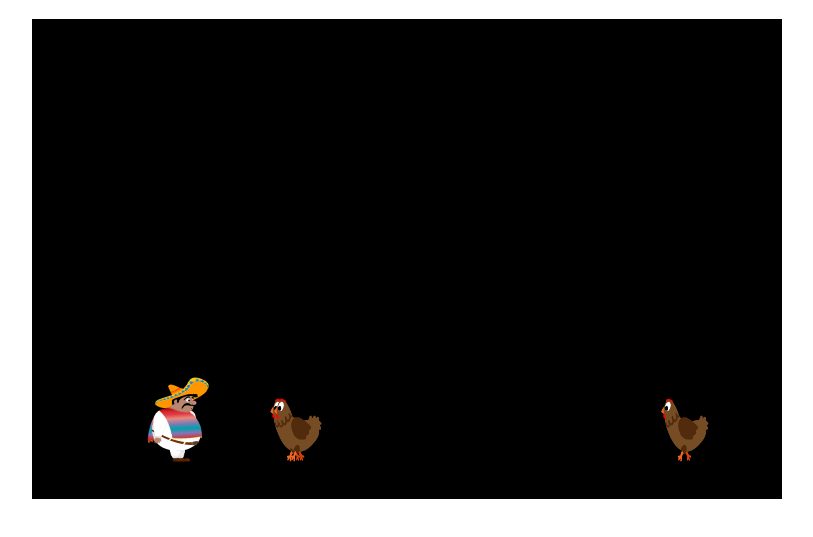
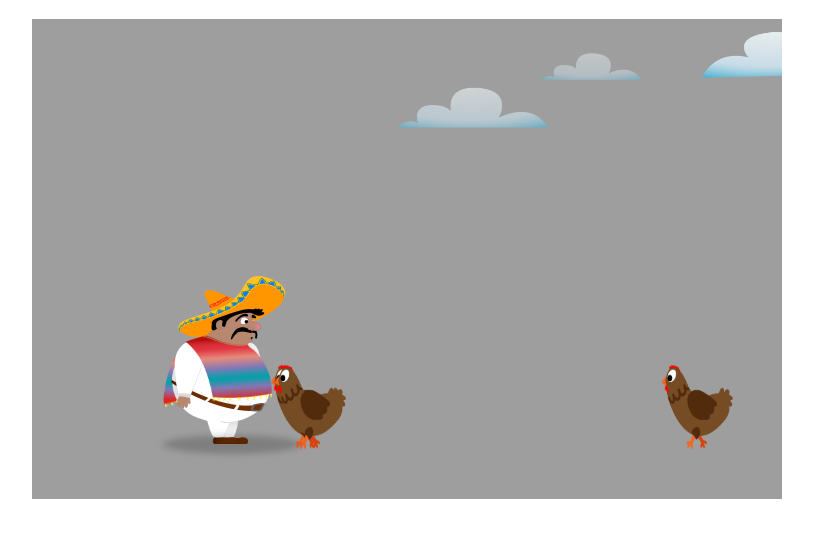
Before and after one commit to Ysidr/PolloLoco, a plain HTML site: page index.html in a window 1280 px wide. Shown: the part 69-606 px from the top of the page, without its empty margins (241-1054 px from the left). Drawn offline with Linux system fonts and the light colour scheme.

Commit message:
Background and Scaling

```diff
--- a/index.html
+++ b/index.html
@@ -6,6 +6,8 @@
     <title>Pollo Loco</title>
     <script src="./models/world.class.js"></script>
     <script src="./models/movable-object.class.js"></script>
+    <script src="./models/clouds.class.js"></script>
+    <script src="./models/background.class.js"></script>
     <script src="./models/character.class.js"></script>
     <script src="./models/chicken.class.js"></script>
 
--- /dev/null
+++ b/models/background.class.js
@@ -0,0 +1,10 @@
+class Background extends MovableObject {
+width = 900;
+x = 0;
+height = 600;
+    constructor(imagePath, height) {
+        super().loadImage(imagePath);
+        this.height = height;
+        this.y = 480 - this.height;
+    }
+}
--- a/models/character.class.js
+++ b/models/character.class.js
@@ -1,10 +1,12 @@
 class Character extends MovableObject {
 
-    width = 100;
-    height = 150;
+    width = 200;
+    height = 300;
 
     constructor() {
         super().loadImage('img/2_character_pepe/1_idle/idle/I-1.png');
+        this.y = 480 - this.height - 40;
+
     }
     jump() {
 
--- a/models/chicken.class.js
+++ b/models/chicken.class.js
@@ -1,10 +1,11 @@
 class Chicken extends MovableObject {
-    width = 50;
-    height = 75;
+    width = 75;
+    height = 100;
     constructor() {
         super().loadImage('img/3_enemies_chicken/chicken_normal/1_walk/1_w.png');
         this.x = 200 + Math.random() * 500;
-        this.y = 375;
+        this.y = 480 - this.height - 40;
+
     }
 
 }
--- /dev/null
+++ b/models/clouds.class.js
@@ -0,0 +1,11 @@
+class Cloud extends MovableObject {
+
+    constructor(imagePath) {
+        super().loadImage(imagePath);
+        this.x = -100 + Math.random() * 500;
+        this.y = -10 + Math.random() * 25;
+        this.width = 500 + Math.random() * 100;
+        this.height = 250 + Math.random() * 50;
+
+    }
+}
--- a/models/movable-object.class.js
+++ b/models/movable-object.class.js
@@ -1,6 +1,6 @@
 class MovableObject {
     x = 100;
-    y = 300;
+    y = 250
     img;
 
     loadImage(path) {
--- a/models/world.class.js
+++ b/models/world.class.js
@@ -1,5 +1,17 @@
 class World {
     character = new Character();
+
+    clouds = [
+        new Cloud('img/5_background/layers/4_clouds/1.png'),
+    ]
+
+    backgrounds = [
+        new Background('img/5_background/layers/air.png',480),
+        new Background('img/5_background/layers/3_third_layer/2.png', 600),//700
+        new Background('img/5_background/layers/2_second_layer/2.png', 550),//550
+        new Background('img/5_background/layers/1_first_layer/2.png',480),//400
+
+    ]
 
     enemies = [
         new Chicken(),
@@ -37,19 +49,28 @@ class World {
     draw() {
         // Clear the canvas
         this.ctx.clearRect(0, 0, 750, 480);
-        this.ctx.imageSmoothingQuality = "high";
 
-        // Draw the character
-        this.ctx.drawImage(this.character.img, this.character.x, this.character.y, this.character.width, this.character.height);
+        this.addObjectsToMap(this.backgrounds);
+        this.addObjectsToMap(this.clouds);
+        this.addObjectsToMap(this.enemies);
+        this.addToMap(this.character)
 
-        // Draw the enemies
-        this.enemies.forEach(enemy => {
-            this.ctx.drawImage(enemy.img, enemy.x, enemy.y, enemy.width, enemy.height);
-        });
+
 
         let self = this;
         requestAnimationFrame(function () {
             self.draw();
         });
     }
+
+    addObjectsToMap(objects) {
+        objects.forEach(o => {
+            this.addToMap(o);
+        });
+    }
+
+    addToMap(mo) {
+        this.ctx.drawImage(mo.img, mo.x, mo.y, mo.width, mo.height);
+    }
+
 }
```
